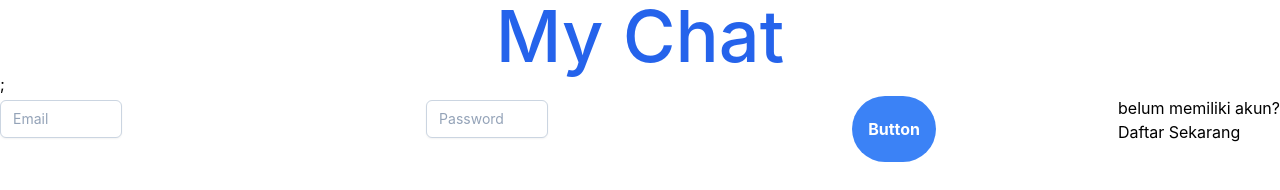
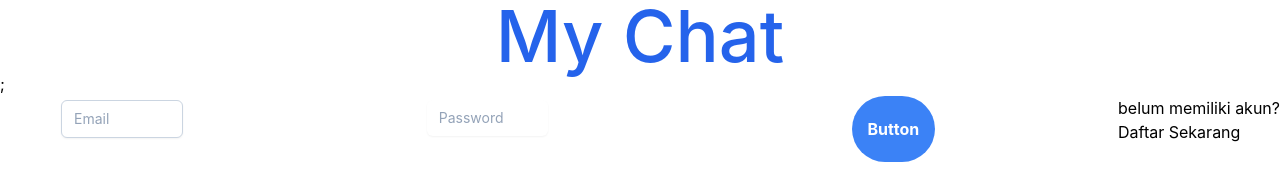
Before and after one commit to wramadhan/FE-Group-5, a React (Create React App) app: page / in a window 1280 px wide. Shown: the top 190 px of the page. Built offline with nearby package versions, Linux system fonts and the light colour scheme.

Commit message:
loginPages

```diff
--- a/src/pages/Login.jsx
+++ b/src/pages/Login.jsx
@@ -7,7 +7,7 @@ const Login = () => {
         <input
           type="email"
           name="email"
-          class="mt-1 px-3 py-2 bg-white border items-center shadow-sm border-slate-300 placeholder-slate-400
+          class="mt-1 px-3 py-2 bg-white border mx-auto shadow-sm border-slate-300 placeholder-slate-400
           focus:outline-none focus:border-blue-500 focus:ring-sky-500 block w-1/2 rounded-md sm:text-sm focus:ring-1"
           placeholder="Email"
         />
@@ -18,7 +18,7 @@ const Login = () => {
         <input
           type="password"
           name="password"
-          class="mt-1 px-3 py-2 bg-white border shadow-sm border-slate-300 placeholder-slate-400
+          class="mt-1 px-3 py-2 bg-white borde mx-autop shadow-sm border-slate-300 placeholder-slate-400
           focus:outline-none focus:border-sky-500 focus:ring-sky-500 block w-1/2 rounded-md sm:text-sm focus:ring-1"
           placeholder="Password"
         />
```
